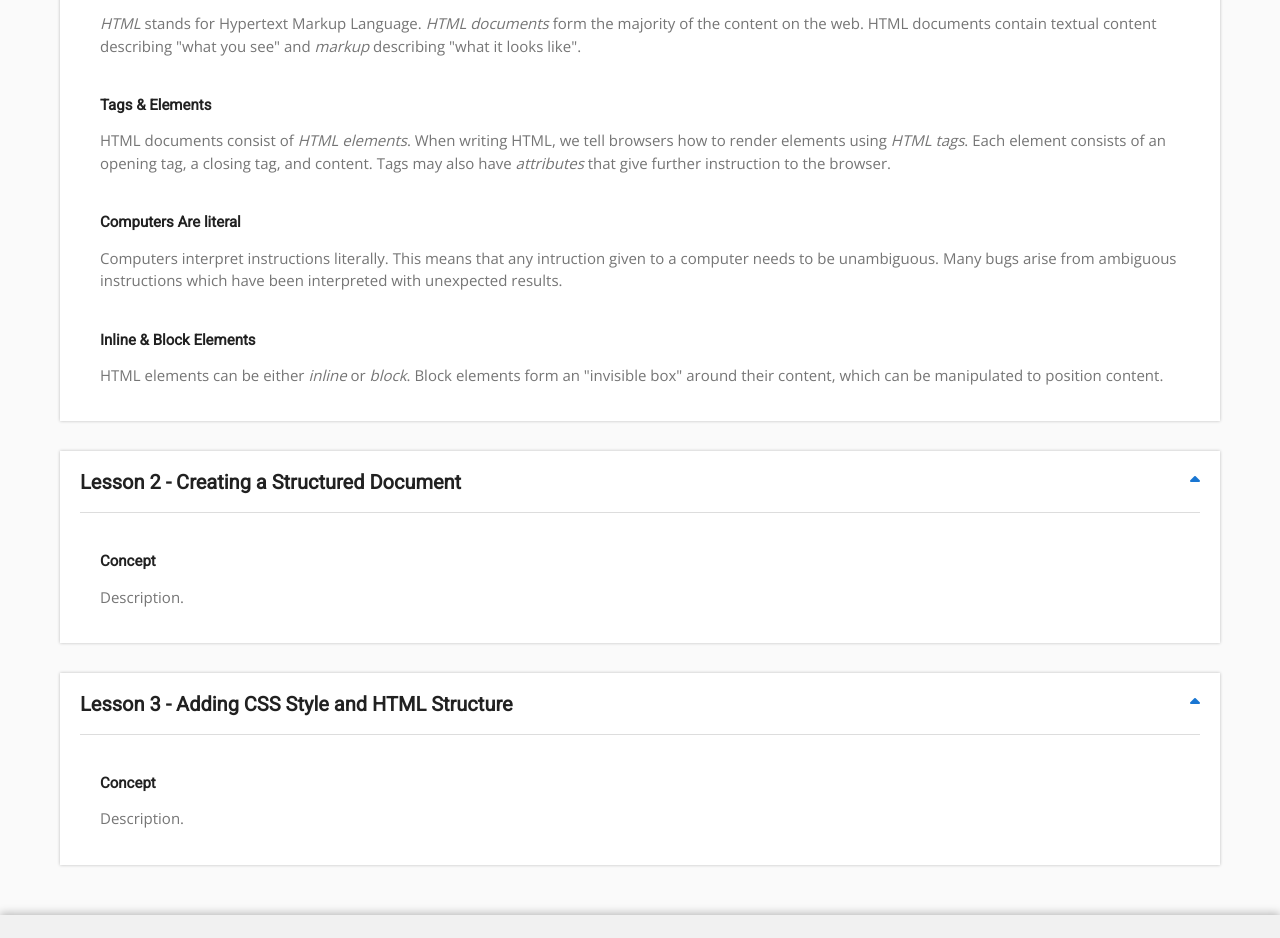
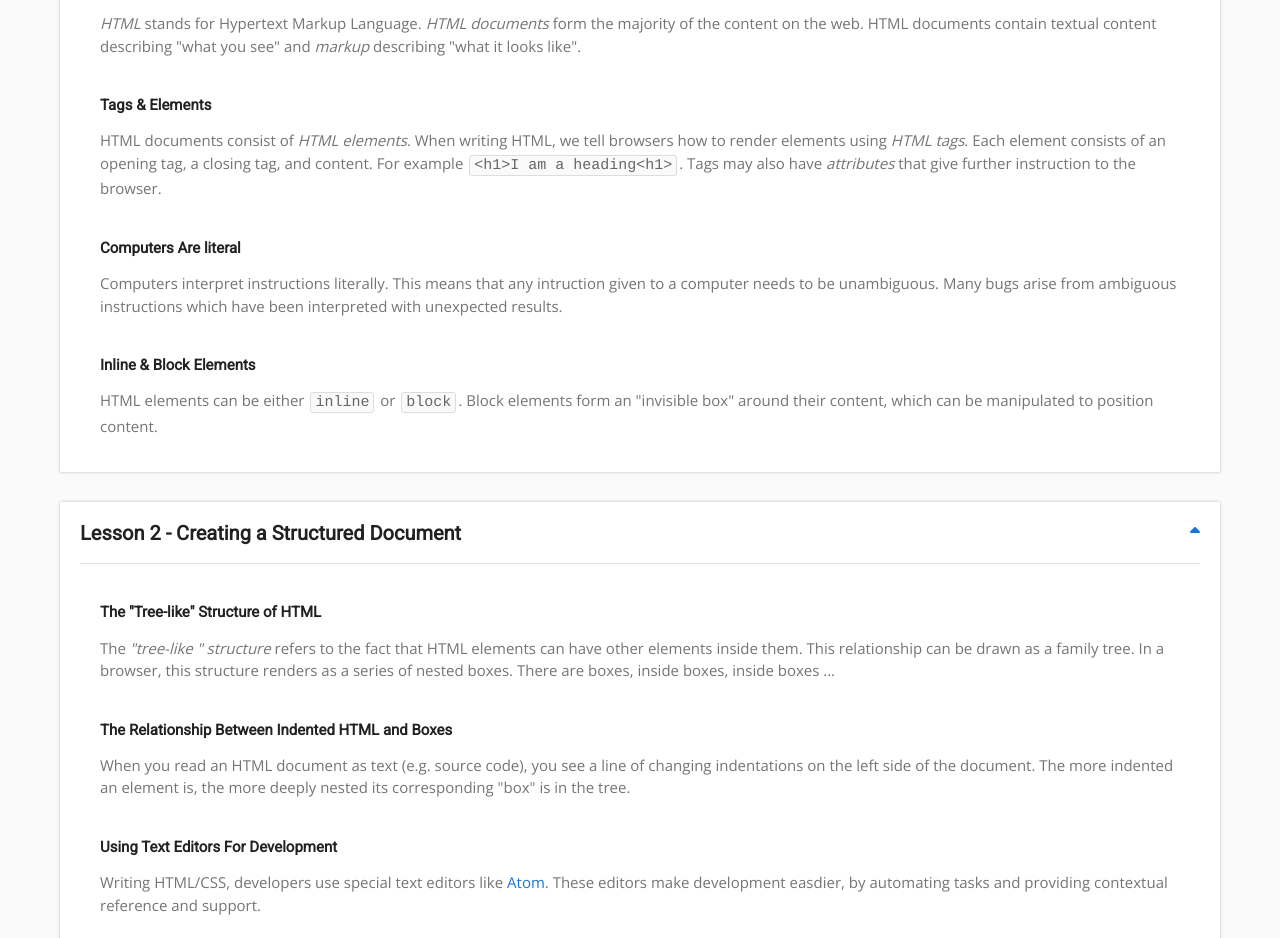
Before and after one commit to eliweir/udacity-ipnd-stage1, a plain HTML site: page index.html in a window 1280 px wide. Shown: the part 768-1706 px from the top of the page. Drawn offline with nearby package versions, Linux system fonts and the light colour scheme.

Commit message:
More content
Added code style, and content for lessons 2 and 3. Removed redundant
styles folder and css.

```diff
--- a/css/style.css
+++ b/css/style.css
@@ -8,6 +8,13 @@
     box-sizing: border-box;
 }
 
+body {
+    font-family: "Open Sans", sans-serif;
+    margin: 0 auto;
+    background-color: #fafafa;
+    color: #757575;
+}
+
 section,
 article,
 aside,
@@ -16,13 +23,6 @@ header,
 nav,
 hgroup {
   display:block;
-}
-
-body {
-    font-family: "Open Sans", sans-serif;
-    margin: 0 auto;
-    background-color: #fafafa;
-    color: #757575;
 }
 
 h1,
@@ -161,12 +161,14 @@ section h1 {
     padding: 0;
 }
 
-.code {
+.concept code {
     font-family: Courier, sans-serif;
-    color : #000;
-    font-weight: bold;
-    padding-left:  4px;
-    padding-right: 4px;
+    color: #666;
+    padding: 1px 4px;
+    margin: 0 2px;
+    background-color: #fafafa;
+    border: 1px solid #ddd;
+    border-radius: 3px;
 }
 
 
--- a/index.html
+++ b/index.html
@@ -92,20 +92,26 @@
                 <section class="concept">
                     <h1>Tags &amp; Elements</h1>
                     <p>
-                        HTML documents consist of <em>HTML elements</em>. When writing HTML, we tell browsers how to render elements using
-                        <em>HTML tags</em>. Each element consists of an opening tag, a closing tag, and content. Tags may also have <em>attributes</em> that give further instruction to the browser.
+                        HTML documents consist of <em>HTML elements</em>. When writing HTML, we tell
+                        browsers how to render elements using <em>HTML tags</em>. Each element consists of
+                        an opening tag, a closing tag, and content. For example <code>&lt;h1&gt;I am a heading&lt;h1&gt;</code>. Tags may also have <em>attributes</em> that
+                        give further instruction to the browser.
                     </p>
                 </section>
                 <section class="concept">
                     <h1>Computers Are literal</h1>
                     <p>
-                        Computers interpret instructions literally. This means that any intruction given to a computer needs to be unambiguous. Many bugs arise from ambiguous instructions which have been interpreted with unexpected results.
+                        Computers interpret instructions literally. This means that any intruction given to a
+                        computer needs to be unambiguous. Many bugs arise from ambiguous instructions which have
+                        been interpreted with unexpected results.
                     </p>
                 </section>
                 <section class="concept">
                     <h1>Inline &amp; Block Elements</h1>
                     <p>
-                        HTML elements can be either <em>inline</em> or <em>block</em>. Block elements form an "invisible box" around their content, which can be manipulated to position content.
+                        HTML elements can be either <code>inline</code> or
+                        <code>block</code>. Block elements form an "invisible box" around their
+                        content, which can be manipulated to position content.
                     </p>
                 </section>
             </section>
@@ -119,9 +125,28 @@
                     </div>
                 </div>
                 <div class="concept">
-                    <h1>Concept</h1>
+                    <h1>The "Tree-like" Structure of HTML</h1>
                     <p>
-                        Description. <!-- TODO: Add Lesson 2 content -->
+                        The <em>"tree-like " structure</em> refers to the fact that HTML elements can have
+                        other elements inside them. This relationship can be drawn as a family tree. In a
+                        browser, this structure renders as a series of nested boxes. There are boxes,
+                        inside boxes, inside boxes ...
+                    </p>
+                </div>
+                <div class="concept">
+                    <h1>The Relationship Between Indented HTML and Boxes</h1>
+                    <p>
+                        When you read an HTML document as text (e.g. source code), you see a line of
+                        changing indentations on the left side of the document. The more indented an element
+                        is, the more deeply nested its corresponding "box" is in the tree.
+                    </p>
+                </div>
+                <div class="concept">
+                    <h1>Using Text Editors For Development</h1>
+                    <p>
+                        Writing HTML/CSS, developers use special text editors like
+                        <a href="http://atom.io">Atom</a>. These editors make development easdier, by
+                        automating tasks and providing contextual reference and support.
                     </p>
                 </div>
             </section>
@@ -135,9 +160,31 @@
                     </div>
                 </div>
                 <div class="concept">
-                    <h1>Concept</h1>
+                    <h1>Avoid Repition - Keep It DRY</h1>
                     <p>
-                        Description. <!-- TODO: Add Lesson 3 content -->
+                        It is important to avoid repetition in your code, in order to avoid errors and
+                        ensure consistency. When developers repeat themselves, they may end up copying and
+                        pasting style attributes into many HTML elements or writing the same code many
+                        times. This can lead to errors when the developer decides to make a change to
+                        something. If they don't make that same change everywhere the repeated code
+                        appears, unexpected problems will arise.
+                    </p>
+                    <p>
+                        For these reasons, it is good practive to make sure that you
+                        <em>Don't Repeat Yourself</em>.
+                    </p>
+                </div>
+                <div class="concept">
+                    <h1>CSS</h1>
+                    <p>
+                        CSS is an abbreviation of <em>Cascading Style Sheets</em>. CSS gives developers a
+                        way to control the style of related HTML elements. This is done by giving similar
+                        HTML elements the same class name and then specifying the style that should apply
+                        to that class.
+                    </p>
+                    <p>
+                        Styles can <em>"cascade"</em> through style sheets (externally referenced files),
+                        elements, and classes
                     </p>
                 </div>
             </section>
--- a/styles/style.css
+++ /dev/null
@@ -1,200 +0,0 @@
-/* Udacity Introduction to Programming Nanodegree, Stage 1 Project - Eli Weir */
-
-/* Global styles*/
-* {
-    -webkit-box-sizing: border-box;
-    -moz-box-sizing: border-box;
-    -ms-box-sizing: border-box;
-    box-sizing: border-box;
-}
-
-body {
-    font-family: "Open Sans", sans-serif;
-    margin: 0 auto;
-    background-color: #fafafa;
-    color: #757575;
-}
-
-section,
-article,
-aside,
-footer,
-header,
-nav,
-hgroup {
-  display:block;
-}
-
-h1,
-h2,
-nav {
-    font-family: "Roboto", sans-serif;
-    color: #212121;
-}
-
-p {
-    margin: 10px 0;
-}
-
-a {
-    color : #1976d2;
-    text-decoration: none;
-}
-
-a:hover {
-    color : #2196f3;
-}
-
-.max-width {
-    max-width: 1200px;
-}
-
-.flex {
-    display: -webkit-flex;
-    display: flex;
-    margin: 0 auto;
-}
-
-.left {
-    float:left;
-    margin: 0 auto 0 0;
-}
-
-.right {
-    float: right;
-}
-
-.underline {
-    border-bottom: 1px solid #ddd;
-}
-
-
-/* Header styles */
-
-header {
-    border-top: 25px solid #1976d2;
-    background-color: #2196f3;
-    box-shadow: 0px 2px 8px 0px rgba(0, 0, 0, .25);
-}
-
-.header-pic {
-    -ms-transform: rotate(20deg); /* IE 9 */
-    -webkit-transform: rotate(20deg); /* Safari */
-    transform: rotate(5deg);
-    margin: auto 30px auto 0;
-}
-
-header img {
-    border: 10px solid #fff;
-    box-shadow: 0px 3px 10px 0px rgba(0, 0, 0, .25);
-}
-
-header h1 {
-    font-size: 40px;
-    font-weight: 300;
-    color: #fff;
-    margin: 0;
-    padding: 60px 0 5px 20px;
-    border: 0;
-}
-
-header h2 {
-    font-size: 20px;
-    font-weight: 300;
-    color: #bbdefb;
-    margin: 0;
-    padding: 5px 0 60px 20px;
-}
-
-
-/* Content styles*/
-
-.notes {
-    margin: 50px auto;
-}
-
-.toc, .lesson {
-    margin: 30px 20px;
-    background-color: #fff;
-    padding: 20px 20px 25px 20px;
-    box-shadow: 0px 0px 3px 0px rgba(0, 0, 0, .25);
-}
-
-section h1 {
-    font-size: 20px;
-    padding: 0 0 18px 0;
-    margin: 0 0 20px 0;
-}
-
-.toc ul {
-    margin: 25px 0 0 30px;
-}
-
-.toc li{
-    font-size: 15px;
-    line-height: 30px;
-}
-
-
-.toc .fa-li {
-    line-height: 30px;
-    top: 0;
-    width: 20px;
-    left: -20px;
-}
-
-.concept {
-    margin: 10px;
-}
-
-.concept h1 {
-    font-size: 15px;
-    margin: 40px 10px 15px 10px;
-    padding: 0;
-    border: 0;
-}
-
-.concept p {
-    font-size: 15px;
-    line-height: 1.5;
-    margin: 10px;
-    padding: 0;
-}
-
-.code {
-    font-family: Courier, sans-serif;
-    color : #000;
-    font-weight: bold;
-    padding-left:  4px;
-    padding-right: 4px;
-}
-
-
-/* Footer styles */
-
-footer {
-    background-color: #f1f1f1;
-    box-shadow: 0px -2px 8px 0px rgba(0, 0, 0, .25);
-}
-
-.footer-content {
-    padding: 30px 20px 30px 20px;
-}
-
-footer address {
-    float: left;
-    font-family: "Roboto", sans-serif;
-    font-style: normal;
-    color : #757575;
-    font-size: 18px;
-    margin: 0 auto 0 0;
-}
-
-footer nav {
-    float:right;
-    margin: auto 0 auto 0;
-}
-
-footer nav span {
-    margin-left: 10px;
-}
```
